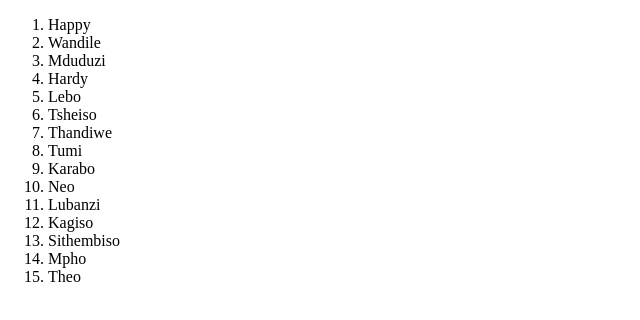
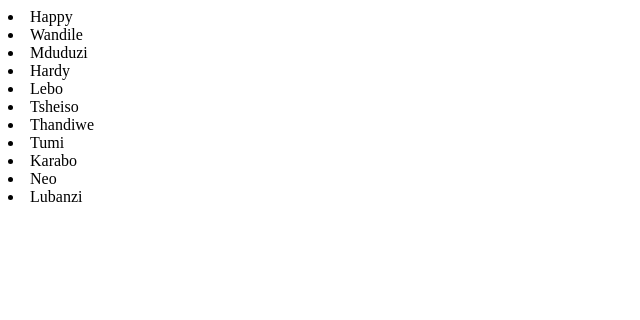
Before and after one commit to happytlou/JavaScript, a plain HTML site: page index.html in a window 1280 px wide. Shown: the whole page, without its empty margins (0-640 px from the left). Drawn offline with Linux system fonts and the light colour scheme.

Commit message:
people added

```diff
--- a/index.html
+++ b/index.html
@@ -7,7 +7,7 @@
     <title>Happytlou</title>
 </head>
 <body>
-    <ol id="display"></ol>
+    <div id="display"></div>
 
 
     <script src="./script.js"></script>
--- a/script.js
+++ b/script.js
@@ -1,7 +1,7 @@
-const names = ["Happy", "Wandile", "Mduduzi", "Hardy", "Lebo", "Tsheiso", "Thandiwe", "Tumi", "Karabo", "Neo", "Lubanzi", "Kagiso", "Sithembiso", "Mpho", "Theo"]
+var people = ["Happy", "Wandile", "Mduduzi", "Hardy", "Lebo", "Tsheiso", "Thandiwe", "Tumi", "Karabo", "Neo", "Lubanzi"]
 const display = document.getElementById("display");
 
-for (let i = 0; i < names.length ; i++ ) {
+for (let i = 0; i < people.length ; i++ ) {
 
-display.innerHTML += "<li>" + names[i] + "</li>"
+display.innerHTML += "<li>" + people[i] + "</li>"
 }
```
